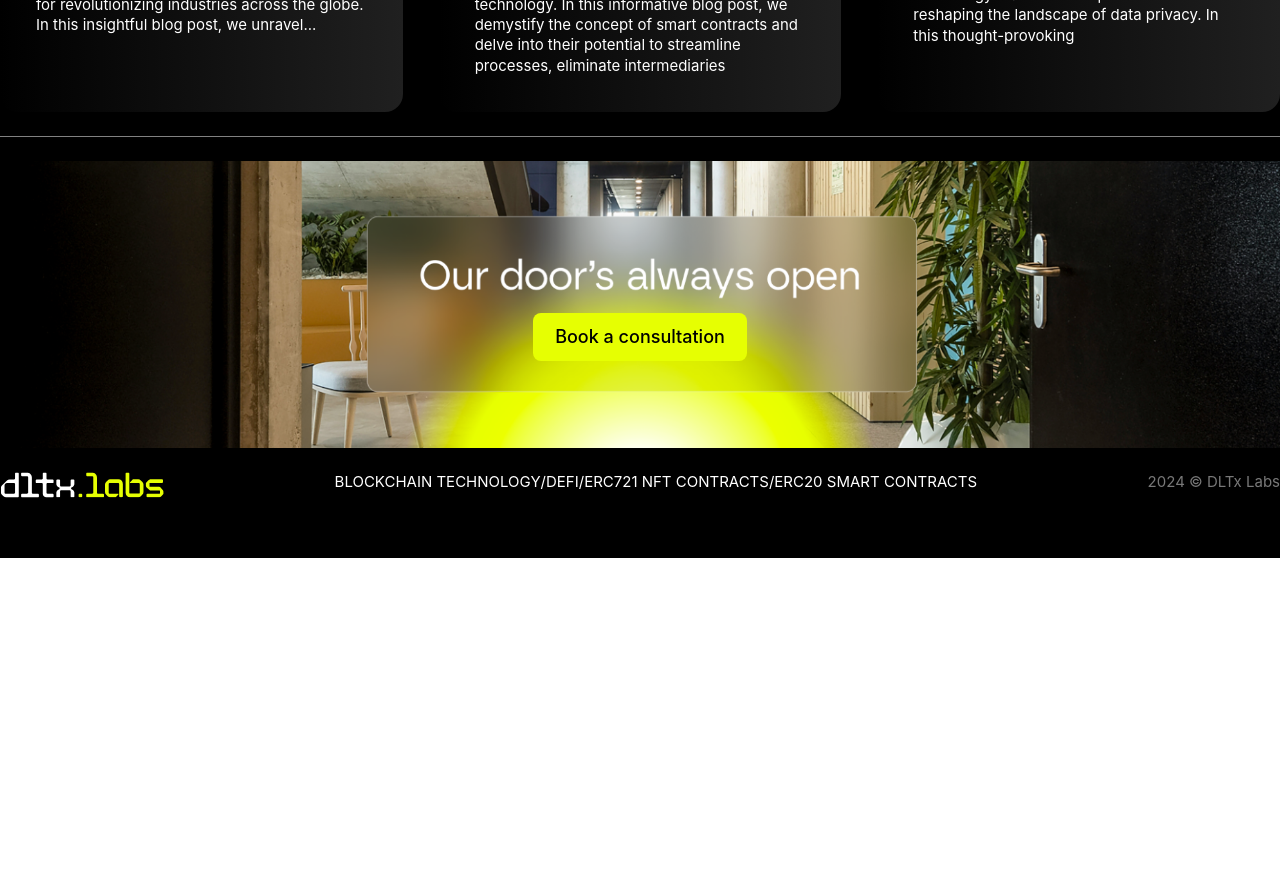
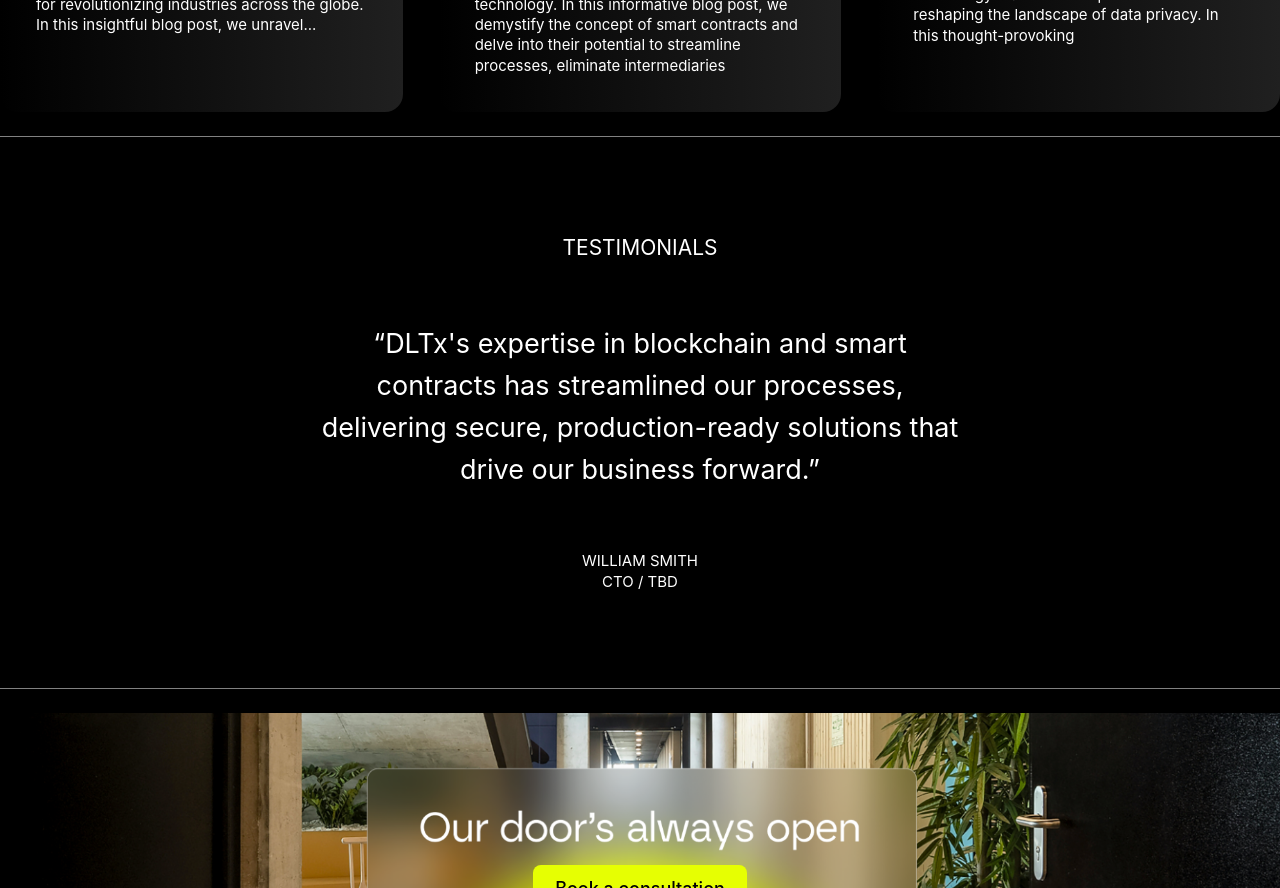
Before and after one commit to dltxio/dltx-website, a React (Vite) app: page / in a window 1280 px wide. Shown: the part 1700-2588 px from the top of the page. Before the commit the page ends 2258 px from the top, so only its background shows below. Built offline with nearby package versions, Linux system fonts and the light colour scheme.

Commit message:
feat: add advanced slideshow layout

```diff
--- a/src/components/Slideshow.tsx
+++ b/src/components/Slideshow.tsx
@@ -2,6 +2,12 @@ import React, { useCallback, useEffect, useRef, useState } from "react";
 import { motion, useAnimate } from "framer-motion";
 import classnames from "classnames";
 import useBreakpoint from "../hooks/useBreakpoint";
+
+export enum SlideshowLayout {
+    Column,
+    SinglePerRow,
+    MultiplePerRow
+}
 
 type ControlProps = {
     isActive: boolean;
@@ -11,7 +17,7 @@ type ControlProps = {
 type SlideshowProps = {
     slides: React.ReactNode[],
     delay?: number,
-    isColumnLayout?: boolean;
+    layout?: SlideshowLayout;
     onChange?: (index: number, isDesktop: boolean) => void
 }
 
@@ -39,7 +45,7 @@ const SlideControl: React.FC<ControlProps> = ({ isActive, children }) => {
     </motion.div>);
 }
 
-const Slideshow: React.FC<SlideshowProps> = ({ slides, delay = 10000, isColumnLayout = false, onChange }) => {
+const Slideshow: React.FC<SlideshowProps> = ({ slides, delay = 10000, layout = SlideshowLayout.MultiplePerRow, onChange }) => {
     const timeoutId = useRef<number>();
     const [active, setActive] = useState(0);
     const { isLg } = useBreakpoint();
@@ -55,15 +61,13 @@ const Slideshow: React.FC<SlideshowProps> = ({ slides, delay = 10000, isColumnLa
 
     useEffect(() => onChange?.(active, isLg), [isLg]);
 
-    const Mobile = useCallback(({ _active }) => <div className="flex">
-        {slides.map((s, i) => <SlideControl key={i} isActive={i == _active}>{s}</SlideControl>)}
-    </div>, [slides]);
+    const SlideshowEx = useCallback(({ _active }) => <div className={classnames("flex", { "flex-col": layout == SlideshowLayout.Column })}>
+        {slides.map((s, i) => isLg && (layout != SlideshowLayout.SinglePerRow) ?
+            <FadeControl key={"fc" + i} isActive={i == _active}>{s}</FadeControl> :
+            <SlideControl key={"sc" + i} isActive={i == _active}>{s}</SlideControl>)}
+    </div>, [slides, layout, isLg]);
 
-    const Desktop = useCallback(({ _active }) => <div className={classnames("flex", { "flex-col": isColumnLayout })}>
-        {slides.map((s, i) => <FadeControl key={i} isActive={i == _active}>{s}</FadeControl>)}
-    </div>, [slides]);
-
-    return isLg ? <Desktop _active={active} /> : <Mobile _active={active} />;
+    return <SlideshowEx _active={active}></SlideshowEx>;
 }
 
 export default Slideshow;
--- a/src/pages/Home.tsx
+++ b/src/pages/Home.tsx
@@ -1,12 +1,16 @@
 import React, { useCallback, useState } from "react";
 import { motion } from "framer-motion";
+import classnames from "classnames";
+import useBreakpoint from "../hooks/useBreakpoint";
 import PageLayout from "../components/PageLayout";
 import Header from "../components/Header";
 import Footer from "../components/Footer";
-import Slideshow from "../components/Slideshow";
+import Slideshow, { SlideshowLayout } from "../components/Slideshow";
 import PyramidImg from "../assets/pyramid.svg";
 import WaveformImg from "../assets/waveform.svg";
 import SpikesImg from "../assets/spikes.svg";
+
+//=============================== Contract Cards ==============================
 
 const ContractCard: React.FC<{ title: string, children: React.ReactNode }> = ({ title, children }) => {
     return (<div className="flex flex-col px-16 py-4">
@@ -36,6 +40,8 @@ const DeFiCard: React.FC = () => {
         DLTx has significant experience in tokenisation, de-fi and ICO crowd sales.
     </ContractCard>;
 }
+
+//================================= Blog Cards ================================
 
 const BlogCard: React.FC<{ category: string, subheading: string, children: React.ReactNode }> = ({ category, subheading, children }) => {
     return (<div className="flex flex-col bg-gradient-to-r from-transparent to-[#202020] rounded-xl p-6">
@@ -69,8 +75,35 @@ const TransformationCard: React.FC = () => {
     </BlogCard>;
 }
 
+//============================= Testimonial Cards =============================
+
+const TestimonalCard: React.FC<{ name: string, role: string, children: React.ReactNode }> = ({ name, role, children }) => {
+    const { isLg } = useBreakpoint();
+
+    return (<div className="flex flex-col items-center">
+        <div className={classnames("text-lg text-center", { "w-1/2": isLg }, { "w-4/5": !isLg })}>{children}</div>
+        <div className="text-2xs pt-10">{name}</div>
+        <div className="text-2xs">{role}</div>
+    </div>);
+}
+
+const TBDCard: React.FC = () => {
+    return <TestimonalCard name="WILLIAM SMITH" role="CTO / TBD">
+        “DLTx's expertise in blockchain and smart contracts has streamlined our processes, delivering secure, production-ready solutions that drive our business forward.”
+    </TestimonalCard>;
+}
+
+const AnotherTBDCard: React.FC = () => {
+    return <TestimonalCard name="JILL JACKSON" role="CEO / Another TBD">
+        “I would highly recommend DLTx. Their ability to execute and deliver an outstanding product has made my job significantly easier.”
+    </TestimonalCard>;
+}
+
+//================================= End Cards =================================
+
 const contractCards = [<ERC20Card />, <ERC721Card />, <DeFiCard />];
 const contractImages = [PyramidImg, WaveformImg, SpikesImg];
+const testimonialCards = [<TBDCard />, <AnotherTBDCard />];
 
 const Home: React.FC = () => {
     const [activeIndex, setActiveIndex] = useState<number>(-1);
@@ -106,7 +139,7 @@ const Home: React.FC = () => {
 
                 <div className="flex py-12">
                     <div className="flex flex-auto">
-                        <Slideshow slides={contractCards} isColumnLayout={true} onChange={(index: number, isDesktop: boolean) => setActiveIndex(isDesktop ? index : -1)} />
+                        <Slideshow slides={contractCards} layout={SlideshowLayout.Column} onChange={(index: number, isDesktop: boolean) => setActiveIndex(isDesktop ? index : -1)} />
                     </div>
                     {(activeIndex >= 0) && <div className="flex flex-[0_0_50%] justify-center items-center">
                         {contractImages.map((src, index) => (index == activeIndex) && <ContractImage key={index} src={src}></ContractImage>)}
@@ -120,6 +153,11 @@ const Home: React.FC = () => {
                     <TransformationCard />
                 </div>
 
+                <div className="flex flex-col items-center py-16">
+                    <div className="text-sm pb-10">TESTIMONIALS</div>
+                    <Slideshow slides={testimonialCards} layout={SlideshowLayout.SinglePerRow}/>
+                </div>
+
                 <Footer />
             </div>
         </PageLayout>
```
